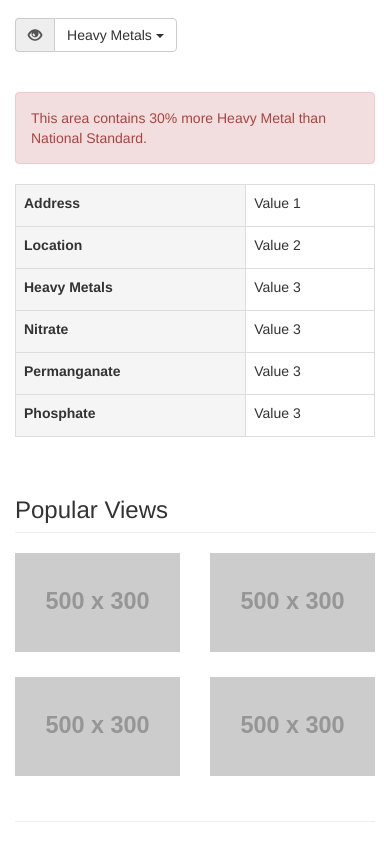
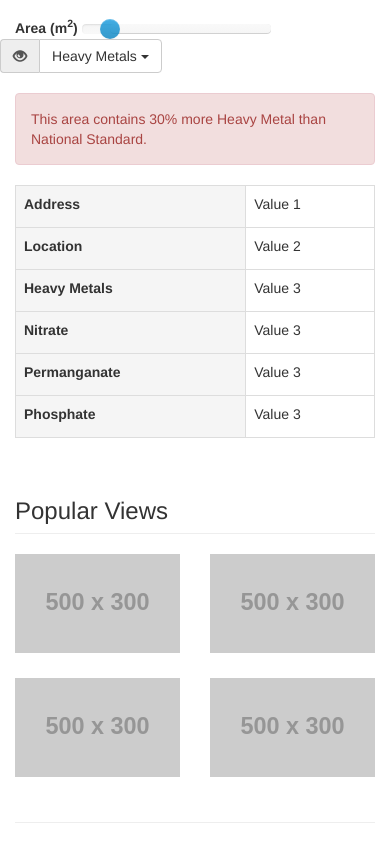
Before and after one commit to cckit/myh2o, a PHP site: page /map.php in a window 390 px wide. Shown: the part 696-1539 px from the top of the page. Before the commit the page ends 1518 px from the top, so only its background shows below. Run offline with PHP 8.4, Linux system fonts and the light colour scheme; grey boxes labelled with a size stand in for pictures from a placeholder-image service; data that the repository does not hold is empty; some libraries are stand-ins or nearby versions.

Commit message:
Add slider for map area

```diff
--- /dev/null
+++ b/css/slider.css
@@ -0,0 +1,138 @@
+/*!
+ * Slider for Bootstrap
+ *
+ * Copyright 2012 Stefan Petre
+ * Licensed under the Apache License v2.0
+ * http://www.apache.org/licenses/LICENSE-2.0
+ *
+ */
+.slider {
+  display: inline-block;
+  vertical-align: middle;
+  position: relative;
+}
+.slider.slider-horizontal {
+  width: 210px;
+  height: 20px;
+}
+.slider.slider-horizontal .slider-track {
+  height: 10px;
+  width: 100%;
+  margin-top: -5px;
+  top: 50%;
+  left: 0;
+}
+.slider.slider-horizontal .slider-selection {
+  height: 100%;
+  top: 0;
+  bottom: 0;
+}
+.slider.slider-horizontal .slider-handle {
+  margin-left: -10px;
+  margin-top: -5px;
+}
+.slider.slider-horizontal .slider-handle.triangle {
+  border-width: 0 10px 10px 10px;
+  width: 0;
+  height: 0;
+  border-bottom-color: #0480be;
+  margin-top: 0;
+}
+.slider.slider-vertical {
+  height: 210px;
+  width: 20px;
+}
+.slider.slider-vertical .slider-track {
+  width: 10px;
+  height: 100%;
+  margin-left: -5px;
+  left: 50%;
+  top: 0;
+}
+.slider.slider-vertical .slider-selection {
+  width: 100%;
+  left: 0;
+  top: 0;
+  bottom: 0;
+}
+.slider.slider-vertical .slider-handle {
+  margin-left: -5px;
+  margin-top: -10px;
+}
+.slider.slider-vertical .slider-handle.triangle {
+  border-width: 10px 0 10px 10px;
+  width: 1px;
+  height: 1px;
+  border-left-color: #0480be;
+  margin-left: 0;
+}
+.slider input {
+  display: none;
+}
+.slider .tooltip-inner {
+  white-space: nowrap;
+}
+.slider-track {
+  position: absolute;
+  cursor: pointer;
+  background-color: #f7f7f7;
+  background-image: -moz-linear-gradient(top, #f5f5f5, #f9f9f9);
+  background-image: -webkit-gradient(linear, 0 0, 0 100%, from(#f5f5f5), to(#f9f9f9));
+  background-image: -webkit-linear-gradient(top, #f5f5f5, #f9f9f9);
+  background-image: -o-linear-gradient(top, #f5f5f5, #f9f9f9);
+  background-image: linear-gradient(to bottom, #f5f5f5, #f9f9f9);
+  background-repeat: repeat-x;
+  filter: progid:DXImageTransform.Microsoft.gradient(startColorstr='#fff5f5f5', endColorstr='#fff9f9f9', GradientType=0);
+  -webkit-box-shadow: inset 0 1px 2px rgba(0, 0, 0, 0.1);
+  -moz-box-shadow: inset 0 1px 2px rgba(0, 0, 0, 0.1);
+  box-shadow: inset 0 1px 2px rgba(0, 0, 0, 0.1);
+  -webkit-border-radius: 4px;
+  -moz-border-radius: 4px;
+  border-radius: 4px;
+}
+.slider-selection {
+  position: absolute;
+  background-color: #f7f7f7;
+  background-image: -moz-linear-gradient(top, #f9f9f9, #f5f5f5);
+  background-image: -webkit-gradient(linear, 0 0, 0 100%, from(#f9f9f9), to(#f5f5f5));
+  background-image: -webkit-linear-gradient(top, #f9f9f9, #f5f5f5);
+  background-image: -o-linear-gradient(top, #f9f9f9, #f5f5f5);
+  background-image: linear-gradient(to bottom, #f9f9f9, #f5f5f5);
+  background-repeat: repeat-x;
+  filter: progid:DXImageTransform.Microsoft.gradient(startColorstr='#fff9f9f9', endColorstr='#fff5f5f5', GradientType=0);
+  -webkit-box-shadow: inset 0 -1px 0 rgba(0, 0, 0, 0.15);
+  -moz-box-shadow: inset 0 -1px 0 rgba(0, 0, 0, 0.15);
+  box-shadow: inset 0 -1px 0 rgba(0, 0, 0, 0.15);
+  -webkit-box-sizing: border-box;
+  -moz-box-sizing: border-box;
+  box-sizing: border-box;
+  -webkit-border-radius: 4px;
+  -moz-border-radius: 4px;
+  border-radius: 4px;
+}
+.slider-handle {
+  position: absolute;
+  width: 20px;
+  height: 20px;
+  background-color: #0e90d2;
+  background-image: -moz-linear-gradient(top, #149bdf, #0480be);
+  background-image: -webkit-gradient(linear, 0 0, 0 100%, from(#149bdf), to(#0480be));
+  background-image: -webkit-linear-gradient(top, #149bdf, #0480be);
+  background-image: -o-linear-gradient(top, #149bdf, #0480be);
+  background-image: linear-gradient(to bottom, #149bdf, #0480be);
+  background-repeat: repeat-x;
+  filter: progid:DXImageTransform.Microsoft.gradient(startColorstr='#ff149bdf', endColorstr='#ff0480be', GradientType=0);
+  -webkit-box-shadow: inset 0 1px 0 rgba(255,255,255,.2), 0 1px 2px rgba(0,0,0,.05);
+  -moz-box-shadow: inset 0 1px 0 rgba(255,255,255,.2), 0 1px 2px rgba(0,0,0,.05);
+  box-shadow: inset 0 1px 0 rgba(255,255,255,.2), 0 1px 2px rgba(0,0,0,.05);
+  opacity: 0.8;
+  border: 0px solid transparent;
+}
+.slider-handle.round {
+  -webkit-border-radius: 20px;
+  -moz-border-radius: 20px;
+  border-radius: 20px;
+}
+.slider-handle.triangle {
+  background: transparent none;
+}
--- a/include.php
+++ b/include.php
@@ -8,4 +8,3 @@
 <script src="http://netdna.bootstrapcdn.com/bootstrap/3.1.1/js/bootstrap.min.js"></script>
 <script src="https://jquery-csv.googlecode.com/files/jquery.csv-0.71.min.js"></script>
 <script src="https://maps.googleapis.com/maps/api/js?v=3.exp&sensor=false"></script>
-<script src="js/bootstrap-multiselect.js"></script>
--- a/js/map.js
+++ b/js/map.js
@@ -1,3 +1,4 @@
 $(document).ready(function() {
 	$('.multiselect').multiselect();
+	$('.slider').slider();
 });
--- a/map.php
+++ b/map.php
@@ -12,7 +12,11 @@
     <!-- JavaScript and CSS -->
     <?php include 'include.php'; ?>
     <script src="js/map.js"></script>
+    <script src="js/bootstrap-multiselect.js"></script>
+    <script src="js/bootstrap-slider.js"></script>
+
     <link href="css/map.css" rel="stylesheet">
+    <link href="css/slider.css" rel="stylesheet">
 </head>
 
 <body>
@@ -94,7 +98,11 @@
                 </div>
                 <br>
 
-                <div class="input-group btn-group">
+                <div class="row">
+                    <div class="col-md-6">
+                        <b>Area (m<sup>2</sup>)&nbsp;</b><input type="text" class="slider" value="" data-slider-min="-20" data-slider-max="20" data-slider-step="1" data-slider-value="-14" data-slider-selection="after"data-slider-tooltip="show">
+                    </div>
+                    <div class="col-md-6 input-group btn-group">
                         <span class="input-group-addon "><b class="glyphicon glyphicon-eye-open"></b></span>
                         <select class="multiselect btn-primary">
                           <option value="HeavyMetals">Heavy Metals</option>
@@ -103,9 +111,9 @@
                           <option value="Phosphate">Phosphate</option>
                         </select>
                     </div>
+                </div>
 
-
-                <br><br>
+                <br>
                 <div class="alert alert-danger">This area contains 30% more Heavy Metal than National Standard.</div>
                 <table class="table table-bordered">
                   <tr>
```
Also changed, not shown: js/bootstrap-slider.js (added). Lines whose indentation alone changed are shown as unchanged.
